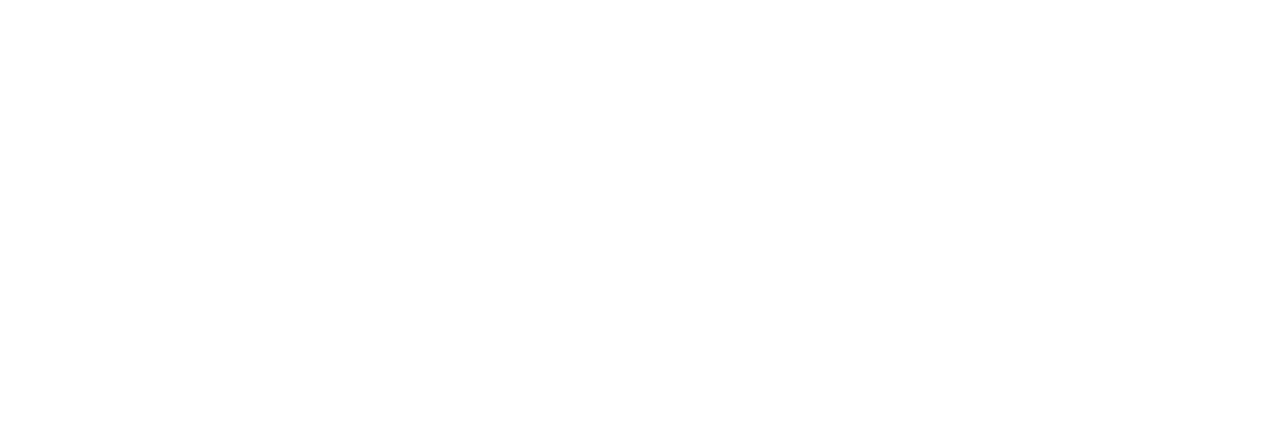
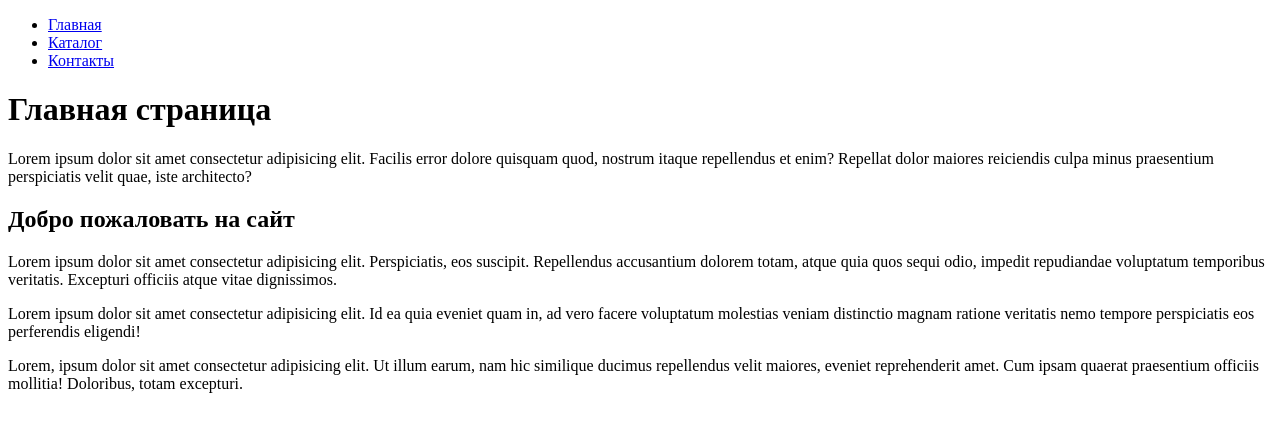
Before and after one commit to tim24ktk/gb_html_css, a plain HTML site: page index.html in a window 1280 px wide. Drawn offline with Linux system fonts and the light colour scheme.

Commit message:
first homework

```diff
--- a/index.html
+++ b/index.html
@@ -8,6 +8,23 @@
 </head>
 
   <body>
+    <ul>
+      <li>
+        <a href="#">Главная</a>
+      </li>
+      <li>
+        <a href="./catalog/catalog.html">Каталог</a>
+      </li>
+      <li>
+        <a href="#">Контакты</a>
+      </li>
+    </ul>
+    <h1>Главная страница</h1>
+    <p>Lorem ipsum dolor sit amet consectetur adipisicing elit. Facilis error dolore quisquam quod, nostrum itaque repellendus et enim? Repellat dolor maiores reiciendis culpa minus praesentium perspiciatis velit quae, iste architecto?</p>
+    <h2>Добро пожаловать на сайт</h2>
+    <p>Lorem ipsum dolor sit amet consectetur adipisicing elit. Perspiciatis, eos suscipit. Repellendus accusantium dolorem totam, atque quia quos sequi odio, impedit repudiandae voluptatum temporibus veritatis. Excepturi officiis atque vitae dignissimos.</p>
+    <p>Lorem ipsum dolor sit amet consectetur adipisicing elit. Id ea quia eveniet quam in, ad vero facere voluptatum molestias veniam distinctio magnam ratione veritatis nemo tempore perspiciatis eos perferendis eligendi!</p>
+    <p>Lorem, ipsum dolor sit amet consectetur adipisicing elit. Ut illum earum, nam hic similique ducimus repellendus velit maiores, eveniet reprehenderit amet. Cum ipsam quaerat praesentium officiis mollitia! Doloribus, totam excepturi.</p>
 
   </body>
 
```
Also changed, not shown: catalog/catalog.html (added, +39 -0 lines), img/slice-tasty-tart-with-jam.jpg (added), 2 other files.
